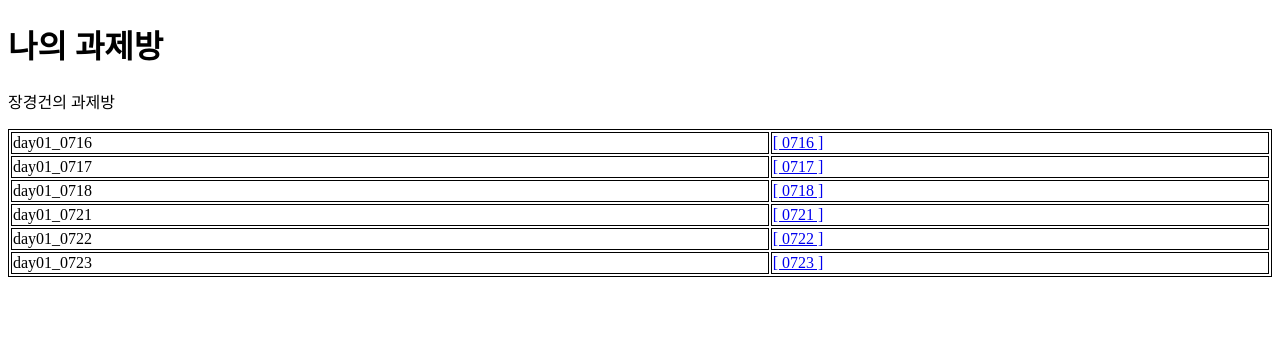
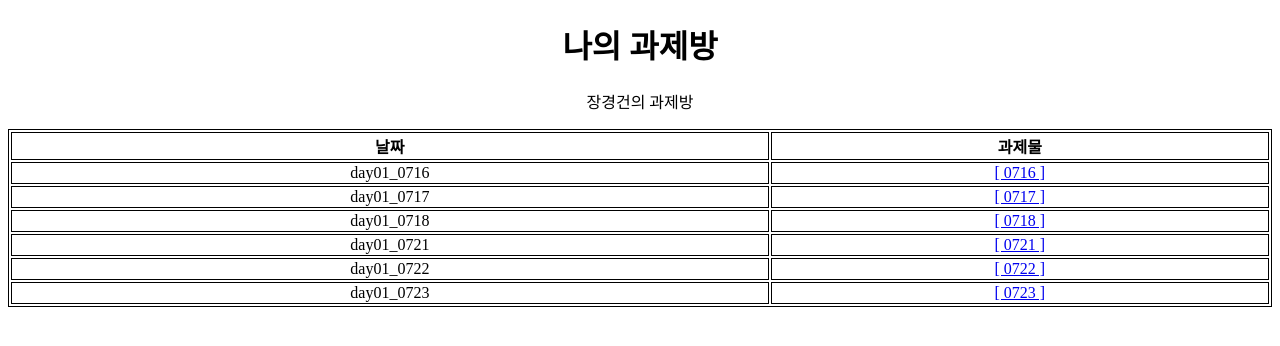
Before and after one commit to gxnny19/html2507, a plain HTML site: page index.html in a window 1280 px wide. Drawn offline with Linux system fonts and the light colour scheme.

Commit message:
과제방
과제

```diff
--- a/index.html
+++ b/index.html
@@ -8,6 +8,15 @@
         table, th, td {
             border: 1px solid black;
         }
+        th, td {
+            text-align: center;
+        }
+        h1 {
+            text-align: center;
+        }
+        p {
+            text-align: center;
+        }
     </style>
 </head>
 <body>
@@ -16,6 +25,10 @@
     <p>장경건의 과제방</p>
 
     <table style="width: 100%;">
+        <tr>
+            <th>날짜</th>
+            <th>과제물</th>
+        </tr>
         <tr>
             <td>day01_0716</td>
             <td><a href="./work/training_0716.html">[ 0716 ]</a></td>
```
